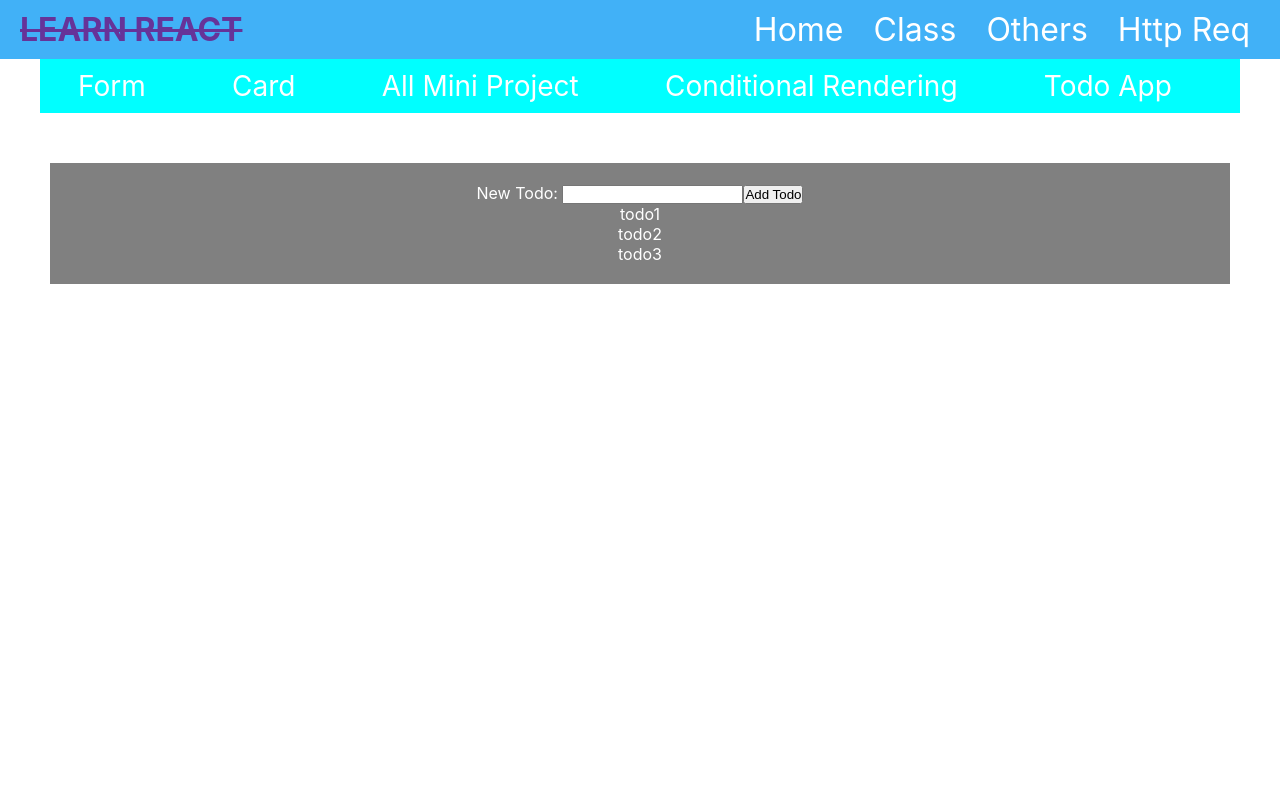
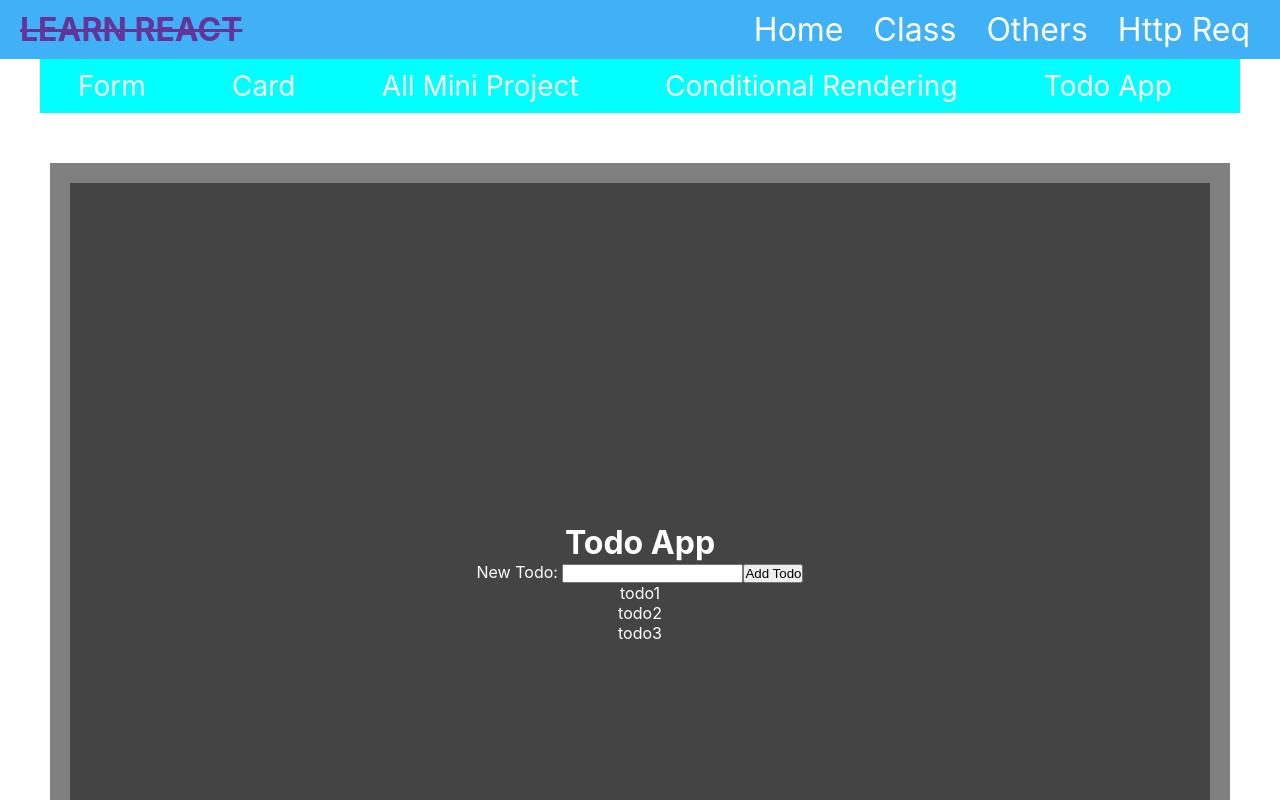
Before and after one commit to khaled39ab/React-With-LWS, a React (Create React App) app: page /todo in a window 1280 px wide. Shown: the top 800 px of the page. Built offline with nearby package versions, Linux system fonts and the light colour scheme.

Commit message:
styled todoHome component

```diff
--- a/src/page/todoApp/TodoHome.css
+++ b/src/page/todoApp/TodoHome.css
@@ -0,0 +1,8 @@
+.container{
+    flex-direction: column;
+    background-color: #444;
+    min-height: 100vh;
+    display: flex;
+    justify-content: center;
+    align-items: center;
+}
--- a/src/page/todoApp/TodoHome.js
+++ b/src/page/todoApp/TodoHome.js
@@ -16,8 +16,11 @@ const TodoHome = () => {
         <div>
             <OthersNavbar></OthersNavbar>
             <div style={{ 'margin': '50px', 'backgroundColor': 'gray', 'padding': '20px', 'textAlign': 'center', 'color': 'white' }}>
-                <NewTodo onTodo={handleNewTodo}></NewTodo>
-                <Todos todos={todos}></Todos>
+                <div className='container'>
+                    <h1>Todo App</h1>
+                    <NewTodo onTodo={handleNewTodo}></NewTodo>
+                    <Todos todos={todos}></Todos>
+                </div>
             </div>
         </div>
     );
```
